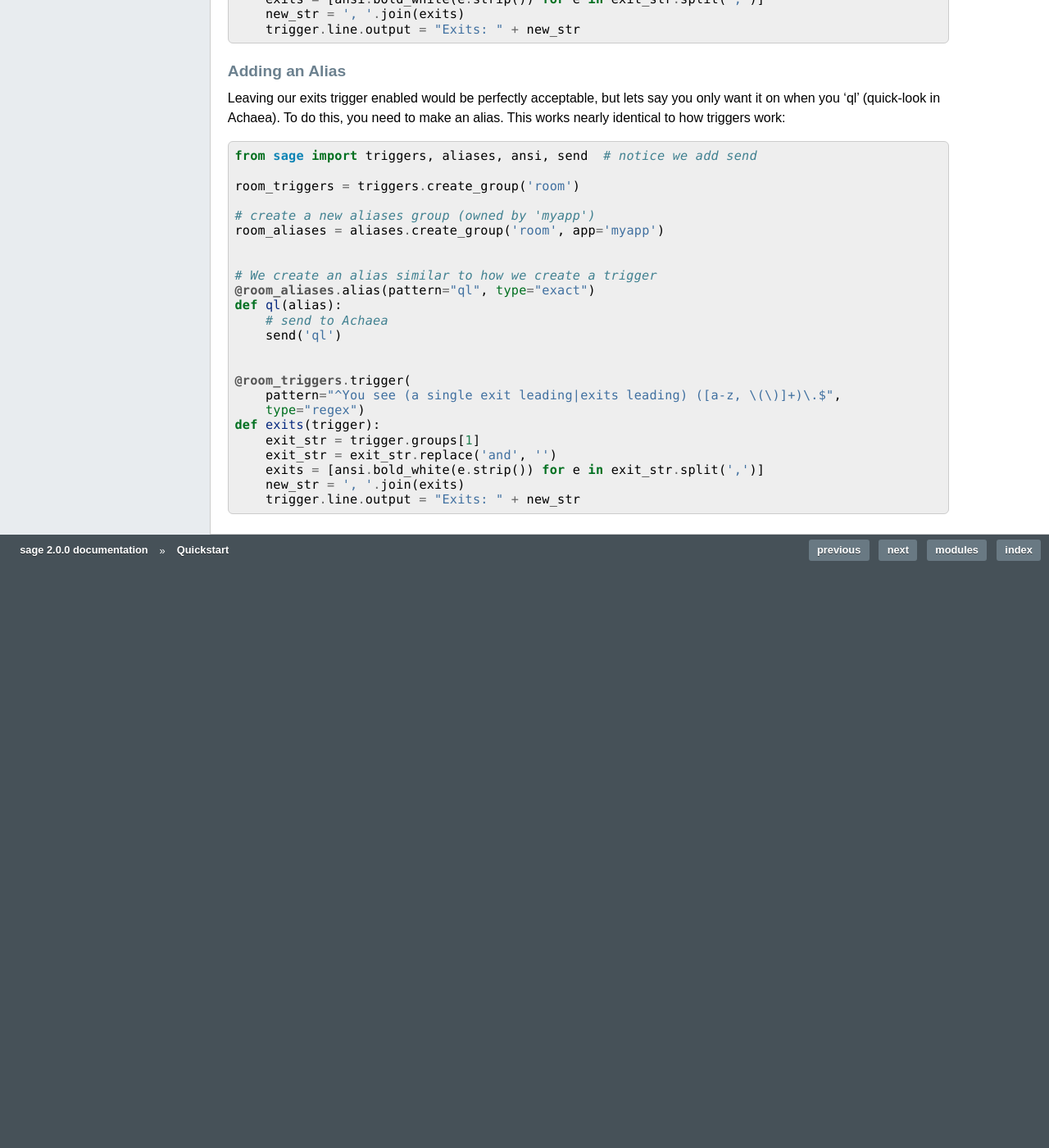
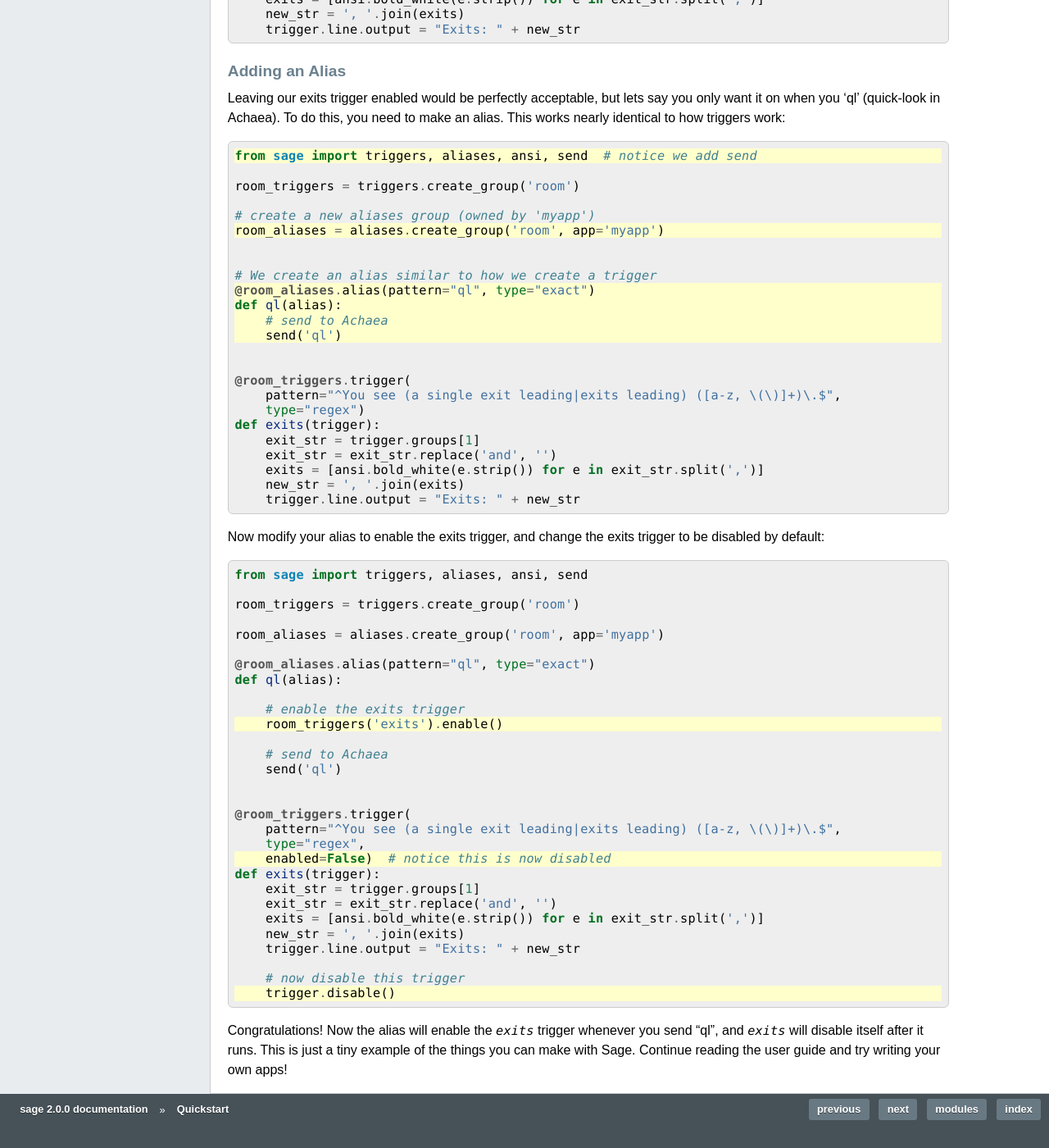
Before and after one commit to adayoung/sage, a Sphinx documentation site: the page built from docs/source/quickstart.rst, in a window 1280 px wide and 1400 px high, scrolled down 3338 px. Shown: the whole window at 82% size. Built offline with Sphinx 7.4.7, drawn with Linux system fonts in a browser that asks for light colours; pages that are not in the unit, such as notebooks, are missing from menus; before the commit the page ends 4056 px from its top, so only the background shows below that.

Commit message:
finishing the quickstart

```diff
--- a/docs/source/quickstart.rst
+++ b/docs/source/quickstart.rst
@@ -169,7 +169,10 @@ how you'll actually handle your matchables in your apps.
     raise :py:exc:`~sage.matching.OrphanedMatchableGroupError`. It's highly
     recommended you read more about :ref:`matchables-ownership`.
 
-The code now changes to: ::
+The code now changes to:
+
+.. code-block:: python
+    :emphasize-lines: 4,7
 
     from sage import triggers, ansi
 
@@ -193,7 +196,10 @@ Adding an Alias
 
 Leaving our exits trigger enabled would be perfectly acceptable, but lets
 say you only want it on when you 'ql' (quick-look in Achaea). To do this, you
-need to make an alias. This works nearly identical to how triggers work: ::
+need to make an alias. This works nearly identical to how triggers work:
+
+.. code-block:: python
+    :emphasize-lines: 1,6,10-13
 
     from sage import triggers, aliases, ansi, send  # notice we add send
 
@@ -219,3 +225,44 @@ need to make an alias. This works nearly identical to how triggers work: ::
         exits = [ansi.bold_white(e.strip()) for e in exit_str.split(',')]
         new_str = ', '.join(exits)
         trigger.line.output = "Exits: " + new_str
+
+Now modify your alias to enable the exits trigger, and change the exits trigger
+to be disabled by default:
+
+.. code-block:: python
+    :emphasize-lines: 11,20,29
+
+    from sage import triggers, aliases, ansi, send
+
+    room_triggers = triggers.create_group('room')
+
+    room_aliases = aliases.create_group('room', app='myapp')
+
+    @room_aliases.alias(pattern="ql", type="exact")
+    def ql(alias):
+
+        # enable the exits trigger
+        room_triggers('exits').enable()
+
+        # send to Achaea
+        send('ql')
+
+
+    @room_triggers.trigger(
+        pattern="^You see (a single exit leading|exits leading) ([a-z, \(\)]+)\.$",
+        type="regex",
+        enabled=False)  # notice this is now disabled
+    def exits(trigger):
+        exit_str = trigger.groups[1]
+        exit_str = exit_str.replace('and', '')
+        exits = [ansi.bold_white(e.strip()) for e in exit_str.split(',')]
+        new_str = ', '.join(exits)
+        trigger.line.output = "Exits: " + new_str
+
+        # now disable this trigger
+        trigger.disable()
+
+Congratulations! Now the alias will enable the `exits` trigger whenever you
+send "ql", and `exits` will disable itself after it runs. This is just a tiny
+example of the things you can make with Sage. Continue reading the user guide
+and try writing your own apps!
```
